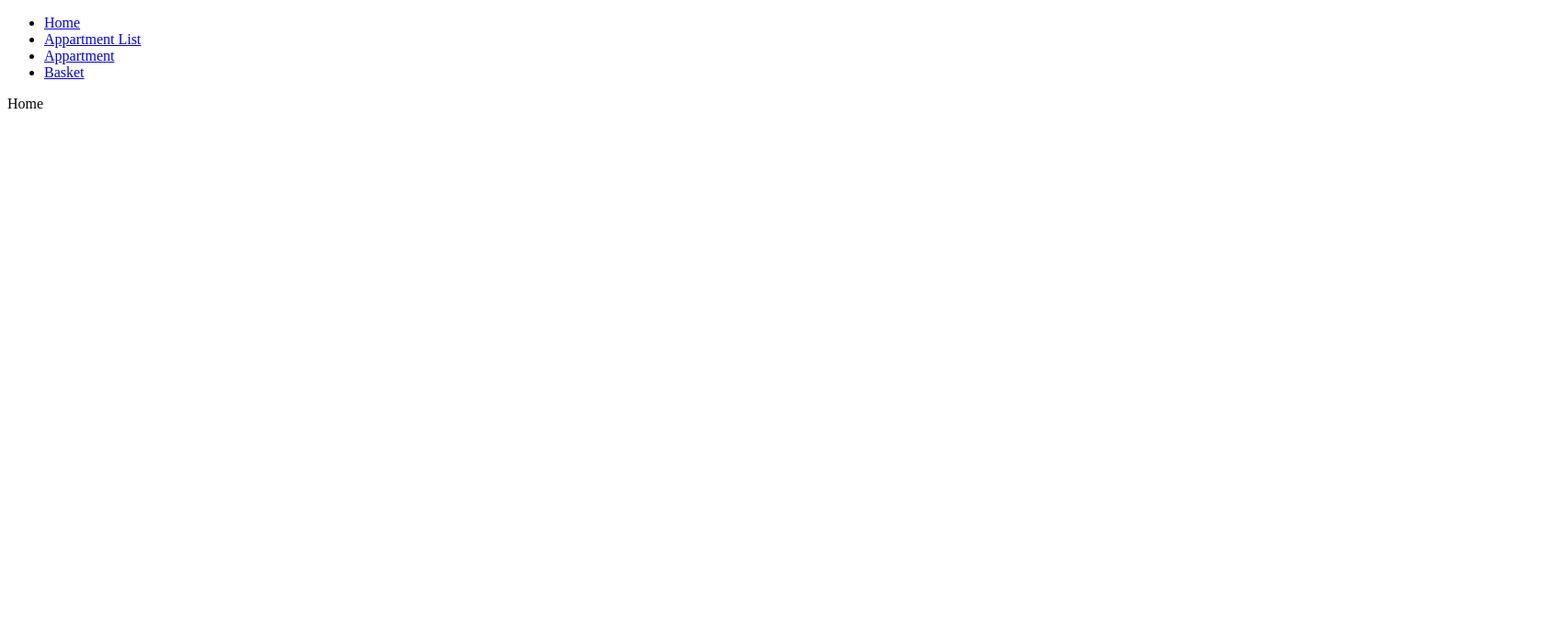
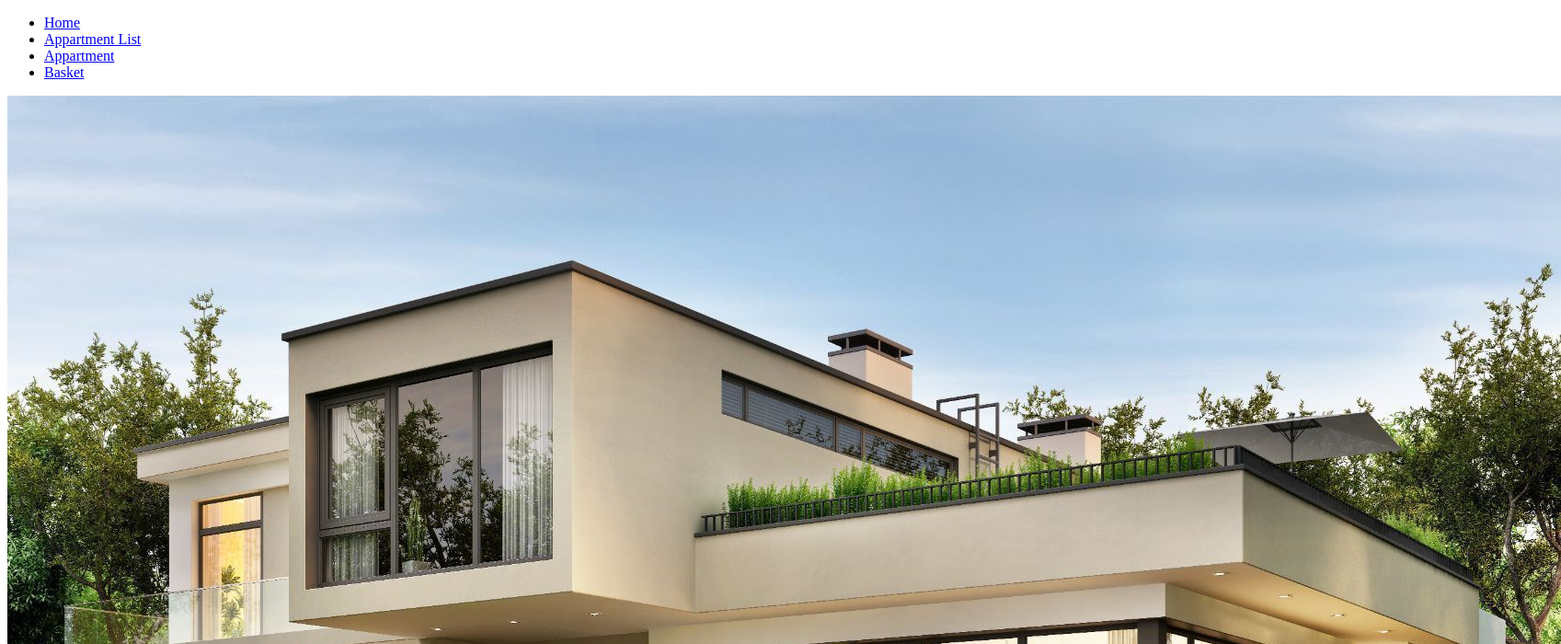
Before and after one commit to onifernando1/airbnb, a React (Create React App) app in the folder my-app/: page / in a window 1280 px wide. Shown: the top 700 px of the page at 92% size, 1697 px wide, since content can reach past the window. Built offline with nearby package versions, Linux system fonts and the light colour scheme; the HTML template or start-up script is replaced by a standard one.

Commit message:
create appartment array in appartment list component using useState

```diff
--- a/my-app/src/pages/AppartmentList.js
+++ b/my-app/src/pages/AppartmentList.js
@@ -1,7 +1,9 @@
 import React from "react";
 import Appartment from "./Appartment";
+import { useState } from "react";
 
 function AppartmentList(params) {
+  const { appartmentArray, setAppartmentArray } = useState([]);
   return (
     <div>
       <Appartment image="house1" />
--- a/my-app/src/pages/Home.js
+++ b/my-app/src/pages/Home.js
@@ -1,7 +1,15 @@
 import React from "react";
+import Appartment from "./Appartment";
 
 function Home() {
-  return <div>Home</div>;
+  return (
+    <div>
+      <div>
+        <Appartment image="house1" />
+      </div>
+      >
+    </div>
+  );
 }
 
 export default Home;
```
